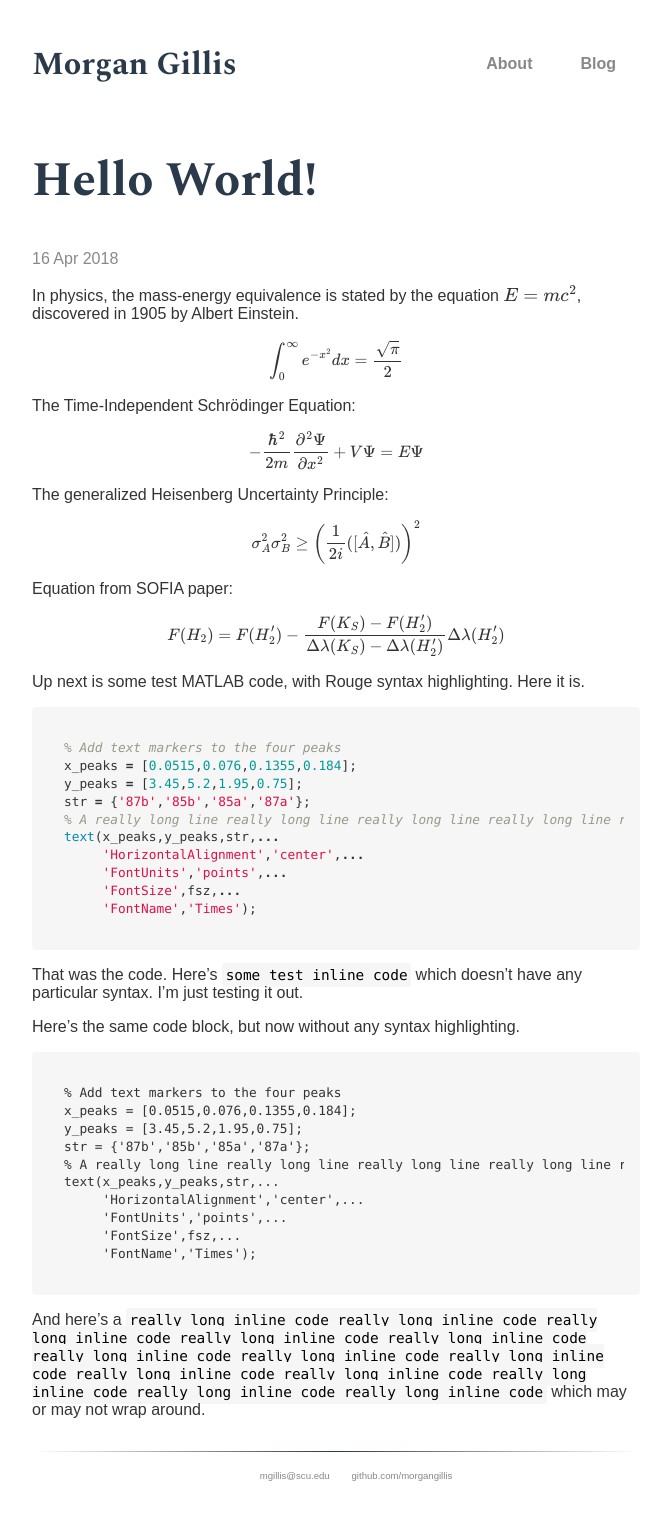
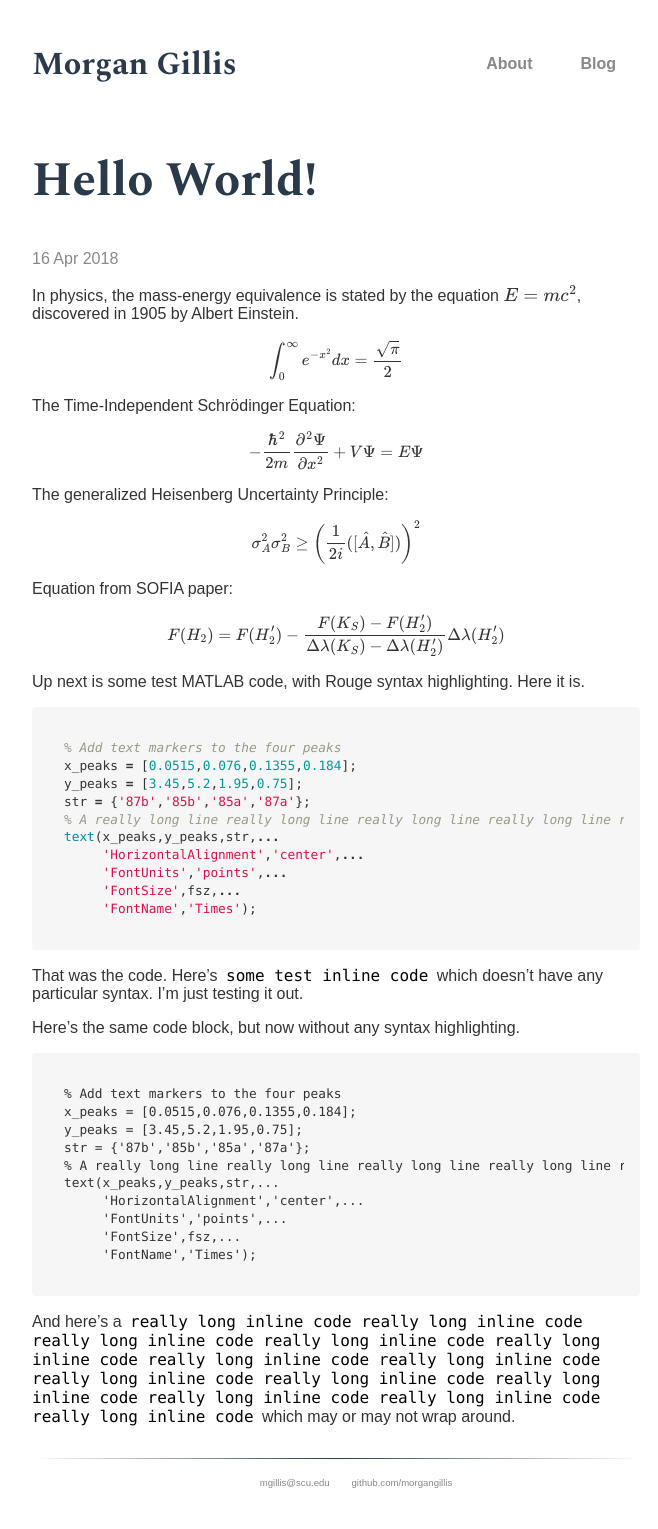
Before and after one commit to morgangillis/morgangillis.github.io, a Jekyll site: the page built from _posts/2018-04-16-hello-world.md, in a window 1280 px wide. Shown: the whole page, without its empty margins (304-962 px from the left). Built offline with Jekyll 4.4.1, drawn with Linux system fonts in a browser that asks for light colours; some web fonts are replaced; formulas are drawn with MathJax 3.

Commit message:
Update code.scss

```diff
--- a/_sass/code.scss
+++ b/_sass/code.scss
@@ -4,11 +4,11 @@ code, pre {
 
 code {
   padding: .25em;
-  font-size: 90%;
+  font-size: 100%;
   // color: inherit;
   color: #000;
-  background-color: #f6f6f6;
-  border-radius: 3px;
+  // background-color: #f6f6f6;
+  // border-radius: 3px;
 }
 
 pre {
```
